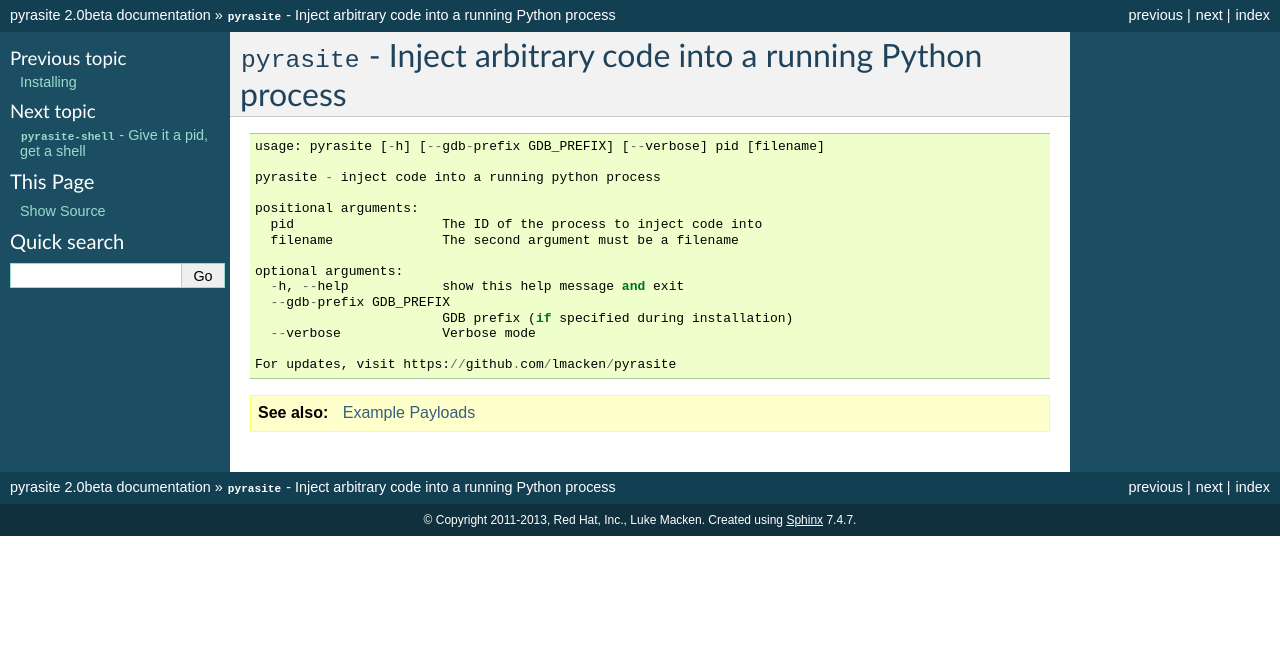
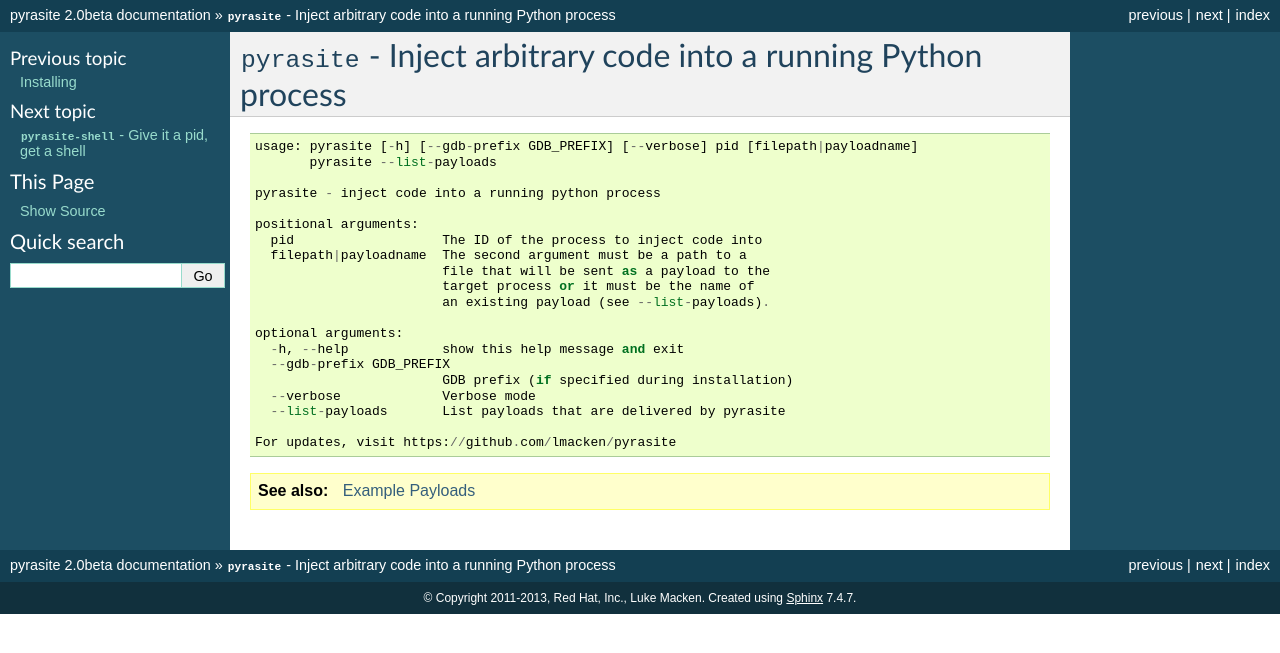
Before and after one commit to lmacken/pyrasite, a Sphinx documentation site: the page built from docs/CLI.rst, in a window 1280 px wide. Shown: the top 653 px of the page. Built offline with Sphinx 7.4.7, drawn with Linux system fonts in a browser that asks for light colours.

Commit message:
docs: Update some documentation to catch up with added options.

```diff
--- a/docs/CLI.rst
+++ b/docs/CLI.rst
@@ -3,19 +3,24 @@
 
 ::
 
-    usage: pyrasite [-h] [--gdb-prefix GDB_PREFIX] [--verbose] pid [filename]
+    usage: pyrasite [-h] [--gdb-prefix GDB_PREFIX] [--verbose] pid [filepath|payloadname]
+           pyrasite --list-payloads
 
     pyrasite - inject code into a running python process
 
     positional arguments:
       pid                   The ID of the process to inject code into
-      filename              The second argument must be a filename
+      filepath|payloadname  The second argument must be a path to a
+                            file that will be sent as a payload to the
+                            target process or it must be the name of
+                            an existing payload (see --list-payloads).
 
     optional arguments:
       -h, --help            show this help message and exit
       --gdb-prefix GDB_PREFIX
                             GDB prefix (if specified during installation)
       --verbose             Verbose mode
+      --list-payloads       List payloads that are delivered by pyrasite
 
     For updates, visit https://github.com/lmacken/pyrasite
 
```
